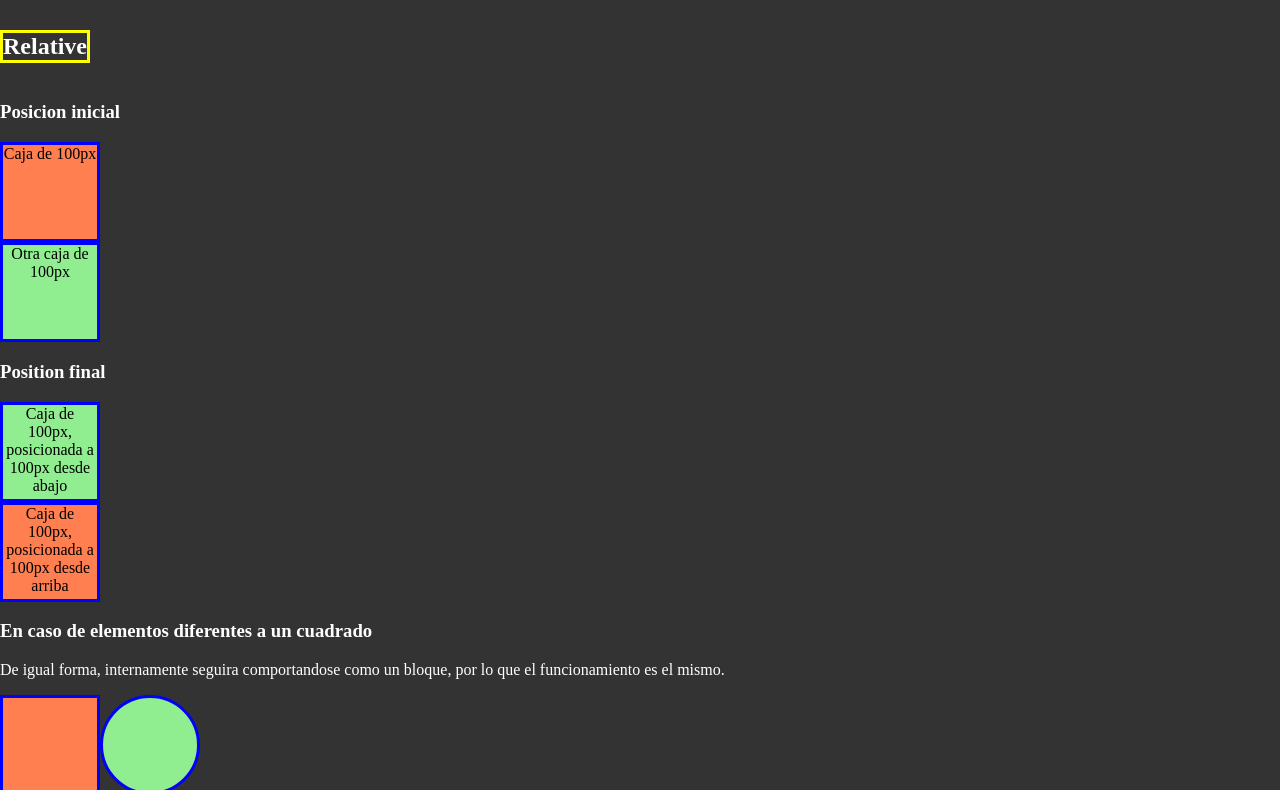
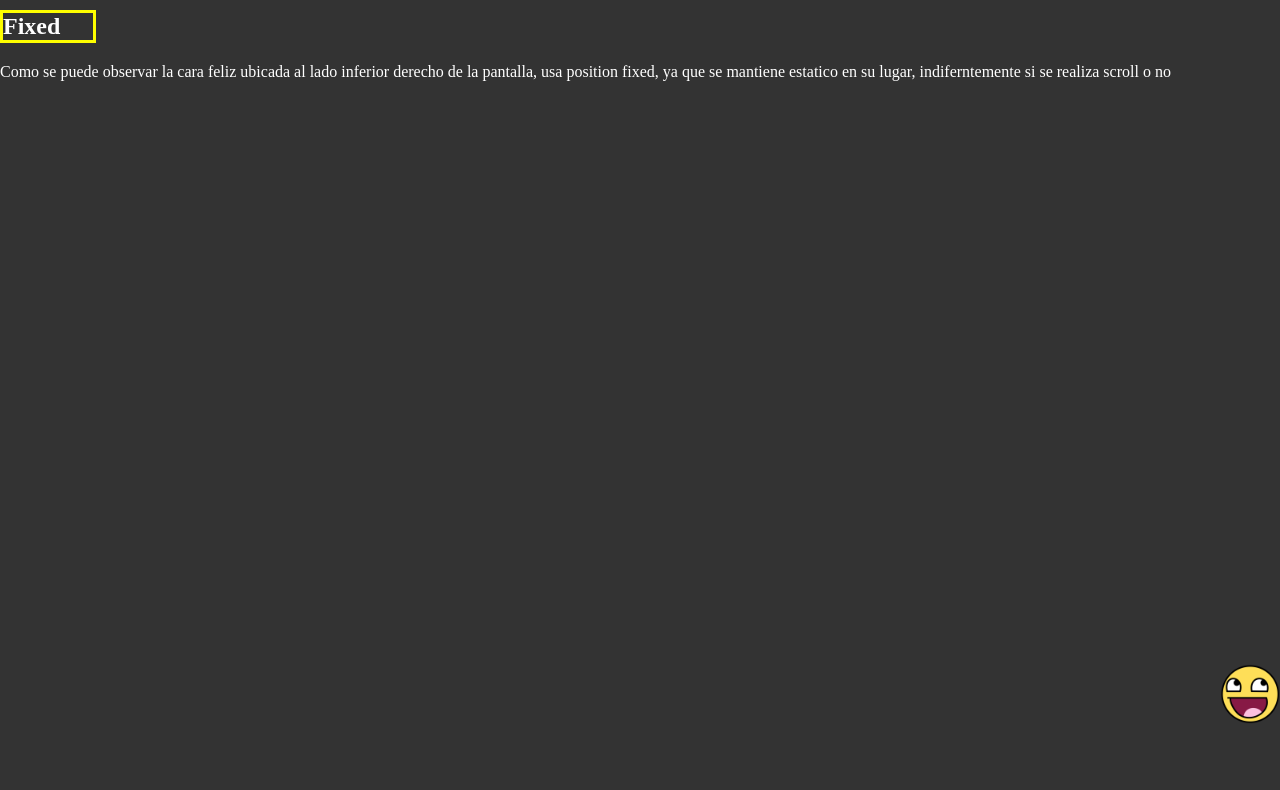
Before and after one commit to JoseRivera0110/curso-css3, a plain HTML site: page 18-position/index.html in a window 1280 px wide. Shown: the part 76-866 px from the top of the page. After the commit the page ends 800 px from the top, so only its background shows below. Drawn offline with Linux system fonts and the light colour scheme.

Commit message:
docs: notas position fixed

```diff
--- a/18-position/css/styles-dist.css
+++ b/18-position/css/styles-dist.css
@@ -1 +1 @@
-*{-webkit-box-sizing:border-box;box-sizing:border-box}body{margin:0;background-color:#333;color:#fff}.title{display:inline-block}h1.title{width:100%;text-align:center;border:3px solid red}h2.title{border:3px solid yellow}.box{width:100px;height:100px;color:initial;text-align:center;border:3px solid blue}.box-1{background-color:coral;color:initial}.box-2{background-color:lightgreen}.relative{background-color:coral;position:relative;top:100px}.relative-1{background-color:lightgreen;position:relative;bottom:100px}.circle{background-color:lightgreen;border-radius:50px;position:relative;bottom:100px;left:100px}h3.title{border:3px solid lightsalmon}.container{width:auto;height:37px;background-color:grey;position:relative}h3~.container{height:150px}.box2{width:150px;height:150px;background-color:lightgreen;padding:10px 60px 0 7px}.absolute{position:absolute;color:initial}.left{background-color:coral;left:80px}.container2{background-color:grey;height:100px}.link{width:100px;height:inherit;text-align:center;background-color:hotpink;color:initial;margin-right:20px}
+*{-webkit-box-sizing:border-box;box-sizing:border-box}body{margin:0;background-color:#333;color:#fff}h1.title{text-align:center;border:3px solid red}h2.title{width:7.5%;border:3px solid yellow}h3.title{width:20%;border:3px solid lightsalmon}.box{width:100px;height:100px;color:initial;text-align:center;border:3px solid blue}.box-1{background-color:coral;color:initial}.box-2{background-color:lightgreen}.relative{background-color:coral;position:relative;top:100px}.relative-1{background-color:lightgreen;position:relative;bottom:100px}.circle{background-color:lightgreen;border-radius:50px;position:relative;bottom:100px;left:100px}.container{width:auto;height:37px;background-color:grey;position:relative}h3~.container{height:150px}.box2{width:150px;height:150px;background-color:lightgreen;padding:10px 60px 0 7px}.absolute{position:absolute;color:initial}.left{background-color:coral;left:80px}.container2{background-color:grey;height:100px}.link{width:100px;height:inherit;text-align:center;background-color:hotpink;color:initial;margin-right:20px}.images{width:60px;height:60px;position:fixed;bottom:0;right:0}
--- a/18-position/css/styles.css
+++ b/18-position/css/styles.css
@@ -51,18 +51,19 @@ body{
                                                           RELATIVE */
 
 /* Diseño en los titulos */
-.title{
-    display: inline-block;
-}
+
 h1.title{
-    width: 100%;
     text-align: center;
     border: 3px solid red;
 }
 h2.title{
+    width: 7.5%;
     border: 3px solid yellow;
 }
-
+h3.title{
+    width: 20%;
+    border: 3px solid lightsalmon;
+}
 /* diseño de las cajas */
 .box{
     width: 100px;
@@ -102,9 +103,6 @@ h2.title{
 /* -----------------------------------------------------------------------------------------------------------------------
                                                           ABSOLUTE */
 
-h3.title{
-    border: 3px solid lightsalmon;
-}
 .container{
     width: auto;
     height: 37px;
@@ -144,3 +142,14 @@ h3 ~ .container{
     color: initial;
     margin-right: 20px;
 }
+
+/* -----------------------------------------------------------------------------------------------------------------------
+                                                                FIXED */
+
+.images{
+    width: 60px;
+    height: 60px;
+    position: fixed;
+    bottom: 0;
+    right: 0;
+}
--- a/18-position/index.html
+++ b/18-position/index.html
@@ -7,15 +7,16 @@
     <title>Position</title>
 </head>
 <body>
+
     <h1 class="title">Position</h1>
-        <h2 class="title">Relative</h2>
-            <h3>Posicion inicial</h3>
+        <!-- <h2 class="title">Relative</h2>
+            <h3 class="title">Posicion inicial</h3>
                 <div class="box box-1">Caja de 100px</div>
                 <div class="box box-2">Otra caja de 100px</div>
-            <h3>Position final</h3>
+            <h3 class="title">Position final</h3>
                 <div class="box relative">Caja de 100px, posicionada a 100px desde arriba</div>
                 <div class="box relative-1">Caja de 100px, posicionada a 100px desde abajo</div>
-            <h3>En caso de elementos diferentes a un cuadrado</h3>
+            <h3 class="title">En caso de elementos diferentes a un cuadrado</h3>
                 <p>De igual forma, internamente seguira comportandose como un bloque, por lo que el funcionamiento es el mismo.</p>
                 <div class="box box-1"></div>
                 <div class="box circle"></div>
@@ -38,7 +39,10 @@
                 <div class="container2">
                     <a href="#" class="link">Enlace sin absolute</a>
                     <a href="#" class="link absolute">Enlace con absolute</a>
-                </div>
+                </div> -->
+        <h2 class="title">Fixed</h2>
+            <p>Como se puede observar la cara feliz ubicada al lado inferior derecho de la pantalla, usa position fixed, ya que se mantiene estatico en su lugar, indiferntemente si se realiza scroll o no</p>
+            <img src="assets/images/cara-feliz.png" alt="cara feliz" class="images">
 
 
 </body>
```
Also changed, not shown: 18-position/assets/images/cara-feliz.png (added).
